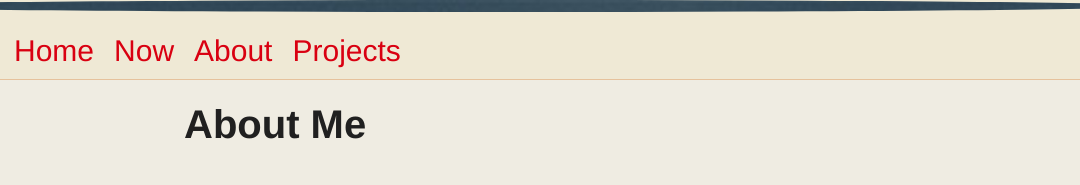
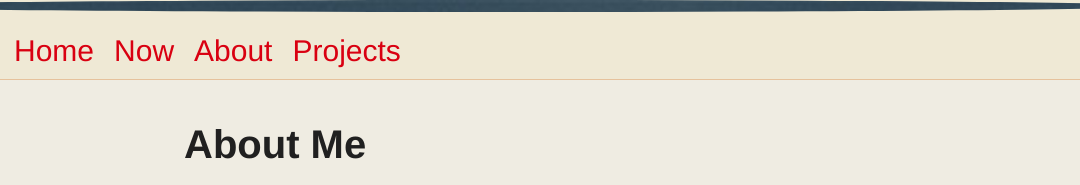
Before and after one commit to ianhirschfeld/ianhirschfeld.com, a Gatsby site: page /about in a window 1280 px wide. Shown: the top 185 px of the page, 136-1216 px from the left. Built offline with nearby package versions, Linux system fonts and the light colour scheme; Gatsby itself is replaced by a stand-in of ours; a web font is replaced by a local one.

Commit message:
Fixes margins on About page.

```diff
--- a/src/pages/about.js
+++ b/src/pages/about.js
@@ -25,7 +25,9 @@ const AboutPage = () => {
   return (
     <PageLayout>
       <SEO title="About" />
-      <h1 className="section-heading">About Me</h1>
+      <section className="section">
+        <h1 className="section-heading">About Me</h1>
+      </section>
 
       <section className="section">
         <h2 className="section-heading">Background</h2>
```
